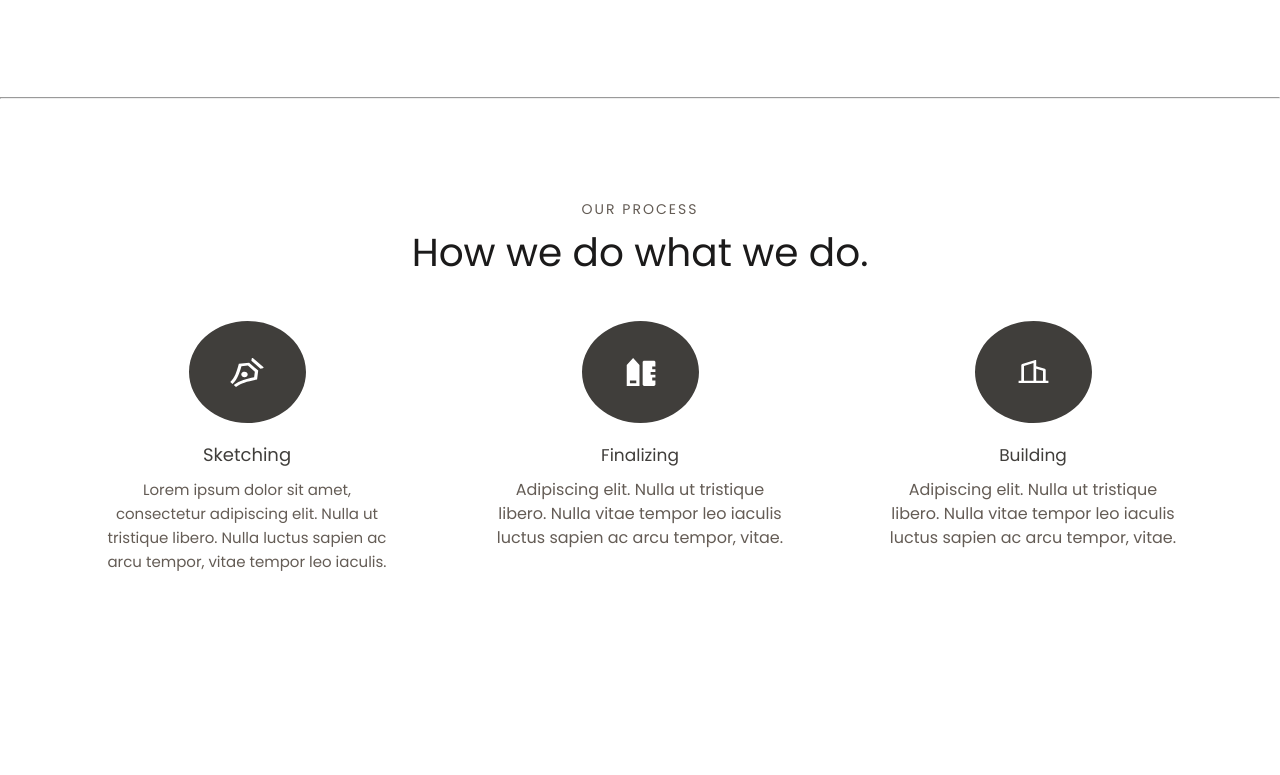
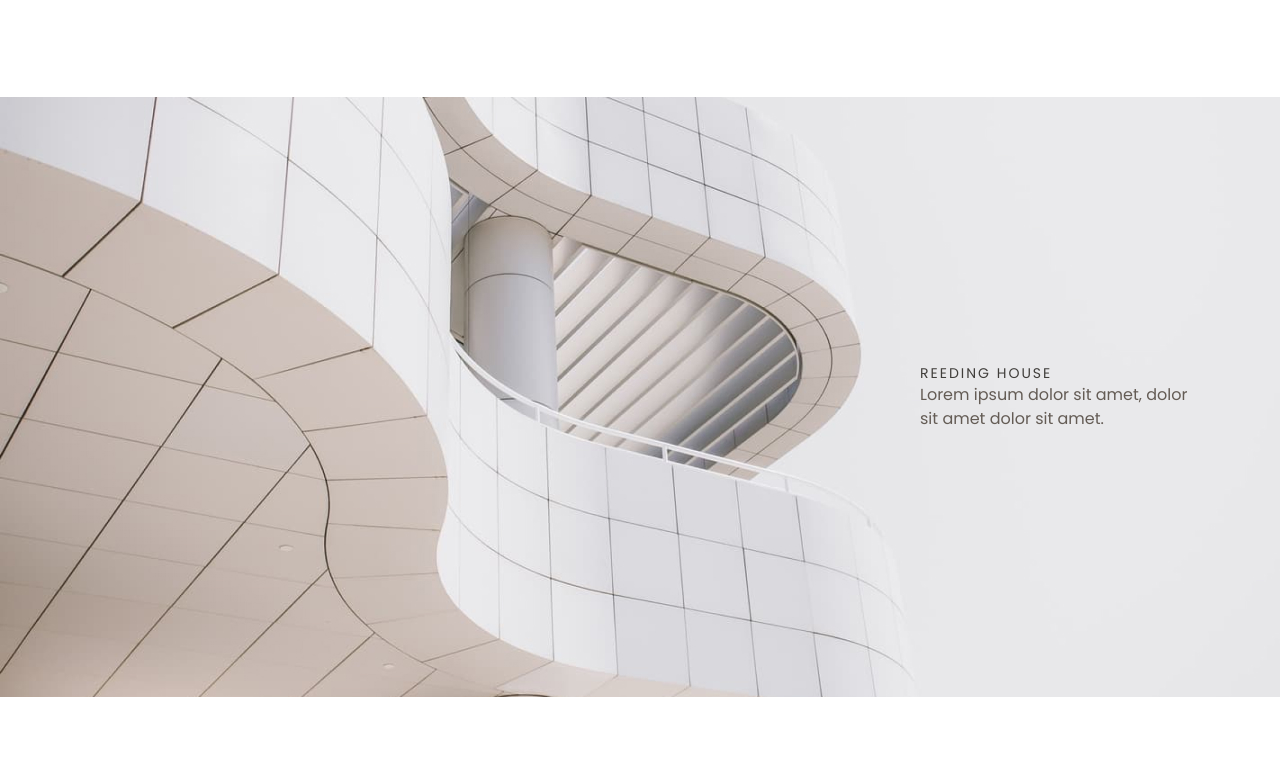
Before and after one commit to AlexMelnychuk/wishbone, a plain HTML site: page index.html in a window 1280 px wide. Shown: the part 1445-2220 px from the top of the page. Before the commit the page ends 2119 px from the top, so only its background shows below. Drawn offline with Linux system fonts and the light colour scheme.

Commit message:
created sections "gallery" and "stairway"

```diff
--- a/css/style.css
+++ b/css/style.css
@@ -1,36 +1,43 @@
-*{
+* {
     padding: 0;
     margin: 0;
 }
-header{
+
+header {
     padding-bottom: 22px;
     padding-top: 22px;
 }
-.container{
+
+.container {
     max-width: 1148px;
     margin: auto;
 }
-header nav ul{
+
+header nav ul {
     display: flex;
     list-style: none;
 }
-.d-flex{
+
+.d-flex {
     display: flex;
     justify-content: space-between;
     align-content: center;
 }
-header nav ul li{
+
+header nav ul li {
     transition: 0.4s;
     margin: 0 16px;
 }
-header nav ul li:hover{
+
+header nav ul li:hover {
     transform: rotate(360deg);
 }
-header nav ul li:last-of-type{
+
+header nav ul li:last-of-type {
     margin: 0 0 0 15px;
 }
 
-header nav ul li a{
+header nav ul li a {
     text-decoration: none;
     font-family: 'Poppins', sans-serif;
     font-style: normal;
@@ -40,7 +47,7 @@ header nav ul li a{
     color: #1B1A1A;
 }
 
-header nav ul li:last-of-type a{
+header nav ul li:last-of-type a {
     font-family: 'Poppins', sans-serif;
     font-style: normal;
     font-weight: 400;
@@ -53,15 +60,18 @@ header nav ul li:last-of-type a{
     padding: 11px 20px;
 
 }
-.main-banner{
+
+.main-banner {
     background-color: #ECE7E4;
     height: 90vh;
     position: relative
 }
-.main-banner article{
+
+.main-banner article {
     max-width: 510px
 }
-.article-p1{
+
+.article-p1 {
     padding-top: 137px;
     margin-bottom: 20px;
     font-family: 'Poppins', sans-serif;
@@ -73,7 +83,8 @@ header nav ul li:last-of-type a{
     text-transform: uppercase;
     color: #645C55;
 }
-.article-p2{
+
+.article-p2 {
     margin-bottom: 41px;
     font-family: 'Poppins', sans-serif;
     font-style: normal;
@@ -82,7 +93,8 @@ header nav ul li:last-of-type a{
     line-height: 24px;
     color: #403E3B;
 }
-h1{
+
+h1 {
     margin-bottom: 18px;
     font-family: 'Poppins', sans-serif;
     font-style: normal;
@@ -91,8 +103,10 @@ h1{
     line-height: 70px;
     color: #1B1A1A;
 }
-.article-link{
-    margin-left: 25px; text-decoration: none;
+
+.article-link {
+    margin-left: 25px;
+    text-decoration: none;
     font-family: 'Poppins', sans-serif;
     font-style: normal;
     font-weight: 400;
@@ -101,27 +115,37 @@ h1{
     letter-spacing: 0.4px;
     color: #1B1A1A;
 }
-.main-banner-container{
-    max-width: 1200px; margin: auto;
+
+.main-banner-container {
+    max-width: 1200px;
+    margin: auto;
 }
-.article-container{
+
+.article-container {
     max-width: 720px;
 }
-.main-banner-image{
-    background-image: url('../images/IMAGE.jpg'); background-size: cover; background-repeat: no-repeat; position: absolute;
+
+.main-banner-image {
+    background-image: url('../images/IMAGE.jpg');
+    background-size: cover;
+    background-repeat: no-repeat;
+    position: absolute;
     right: 0;
     top: 0;
     width: 50%;
     height: 90vh;
 }
-.section-container{
-    padding: 100px  0;
+
+.section-container {
+    padding: 100px 0;
 }
-.our-firm{
+
+.our-firm {
     max-width: 768px;
     margin: auto;
 }
-.our-firm-h3{
+
+.our-firm-h3 {
     font-family: 'Poppins', sans-serif;
     font-style: normal;
     font-weight: 400;
@@ -129,10 +153,12 @@ h1{
     line-height: 38px;
     color: #403E3B;
 }
-.our-firm-text{
+
+.our-firm-text {
     max-width: 493px;
 }
-.our-firm-text p{
+
+.our-firm-text p {
     font-family: 'Poppins', sans-serif;
     font-style: normal;
     font-weight: 400;
@@ -141,20 +167,24 @@ h1{
     color: #403E3B;
     margin-bottom: 10px;
 }
-.our-firm-text p:last-of-type{
+
+.our-firm-text p:last-of-type {
     margin-bottom: 18px;
 
 }
-.s-flex{
+
+.s-flex {
     display: flex;
     justify-content: start;
     align-content: center;
 }
-.name{
+
+.name {
     padding-left: 30px;
     padding-top: 20px;
 }
-.name p:first-of-type{
+
+.name p:first-of-type {
     font-family: 'Poppins', sans-serif;
     font-style: normal;
     font-weight: 400;
@@ -163,8 +193,9 @@ h1{
     color: #1B1A1A;
     margin-bottom: 0;
 }
-.name p:last-of-type{
-    font-family:'Poppins', sans-serif;
+
+.name p:last-of-type {
+    font-family: 'Poppins', sans-serif;
     font-style: normal;
     font-weight: 400;
     font-size: 14px;
@@ -172,12 +203,50 @@ h1{
     color: #645C55;
     margin-top: 0;
 }
-.subsection{
+.ground-gallery{
+    background-image: url("../images/gallery.jpg");
+}
+.portfolio {
+    min-height: 600px;
+    background-size: cover;
+    display: flex;
+    justify-content: flex-end;
+    align-items: center;
+    position: relative;
+}
+
+.sub_container {
+    max-width: 285px;
+    margin-right: 75px;
+}
+
+.portfolio .sub_container h3 {
+    font-family: 'Poppins', sans-serif;
+    font-style: normal;
+    font-weight: 400;
+    font-size: 14px;
+    line-height: 20px;
+    letter-spacing: 2px;
+    text-transform: uppercase;
+    color: #403E3B;
+}
+
+.portfolio .sub_container p {
+    font-family: 'Poppins', sans-serif;
+    font-style: normal;
+    font-weight: 400;
+    font-size: 16px;
+    line-height: 24px;
+    color: #645C55;
+}
+
+.subsection {
     max-width: 468px;
     margin: auto;
     text-align: center;
 }
-.subsection p{
+
+.subsection p {
     margin-bottom: 13px;
     font-family: 'Poppins', sans-serif;
     font-style: normal;
@@ -188,7 +257,8 @@ h1{
     text-transform: uppercase;
     color: #645C55;
 }
-.subsection h2{
+
+.subsection h2 {
     font-family: 'Poppins', sans-serif;
     font-style: normal;
     font-weight: 400;
@@ -196,16 +266,19 @@ h1{
     line-height: 42px;
     color: #1B1A1A;
 }
-.small-container{
+
+.small-container {
     max-width: 294px;
     text-align: center;
 }
-.icons-container{
+
+.icons-container {
     max-width: 1080px;
     margin: auto;
     padding-top: 47px;
 }
-.small-container h4{
+
+.small-container h4 {
     padding-top: 15px;
     padding-bottom: 10px;
     font-family: 'Poppins', sans-serif;
@@ -215,22 +288,25 @@ h1{
     line-height: 26px;
     color: #403E3B;
 }
-.small-container p{
+
+.small-container p {
     font-family: 'Poppins', sans-serif;
     font-style: normal;
     font-weight: 400;
     font-size: 16px;
     line-height: 24px;
-    /* or 150% */
-
     text-align: center;
-
     color: #645C55;
 }
 
-.f-small-container h4{
+.f-small-container h4 {
     font-size: 18px;
 }
+
 .f-small-container p {
     font-size: 15px;
 }
+
+.ground-stairway{
+    background-image: url("../images/stairway.jpg");
+}
--- a/index.html
+++ b/index.html
@@ -65,7 +65,6 @@
             </p>
             <div class="s-flex">
                 <img src="images/stephen.jpg" alt="stephen">
-
                 <div class="name">
                     <p>Stephen Collier</p>
                     <p>Senior Partner</p>
@@ -74,7 +73,12 @@
         </div>
     </div>
 </section>
-<hr>
+<section class="portfolio ground-gallery">
+    <div class="sub_container">
+        <h3>Reeding House</h3>
+        <p>Lorem ipsum dolor sit amet, dolor sit amet dolor sit amet.</p>
+    </div>
+</section>
 <section class="section-container">
     <div class="subsection">
         <p>Our process</p>
@@ -101,6 +105,12 @@
         </div>
     </div>
 </section>
+<section class="portfolio ground-stairway">
+    <div class="sub_container">
+        <h3>The marble staircase</h3>
+        <p>Lorem ipsum dolor sit amet, dolor sit amet dolor sit amet.</p>
+    </div>
+</section>
 
 </body>
 </html>
```
Also changed, not shown: images/gallery.jpg (added), images/stairway.jpg (added).
